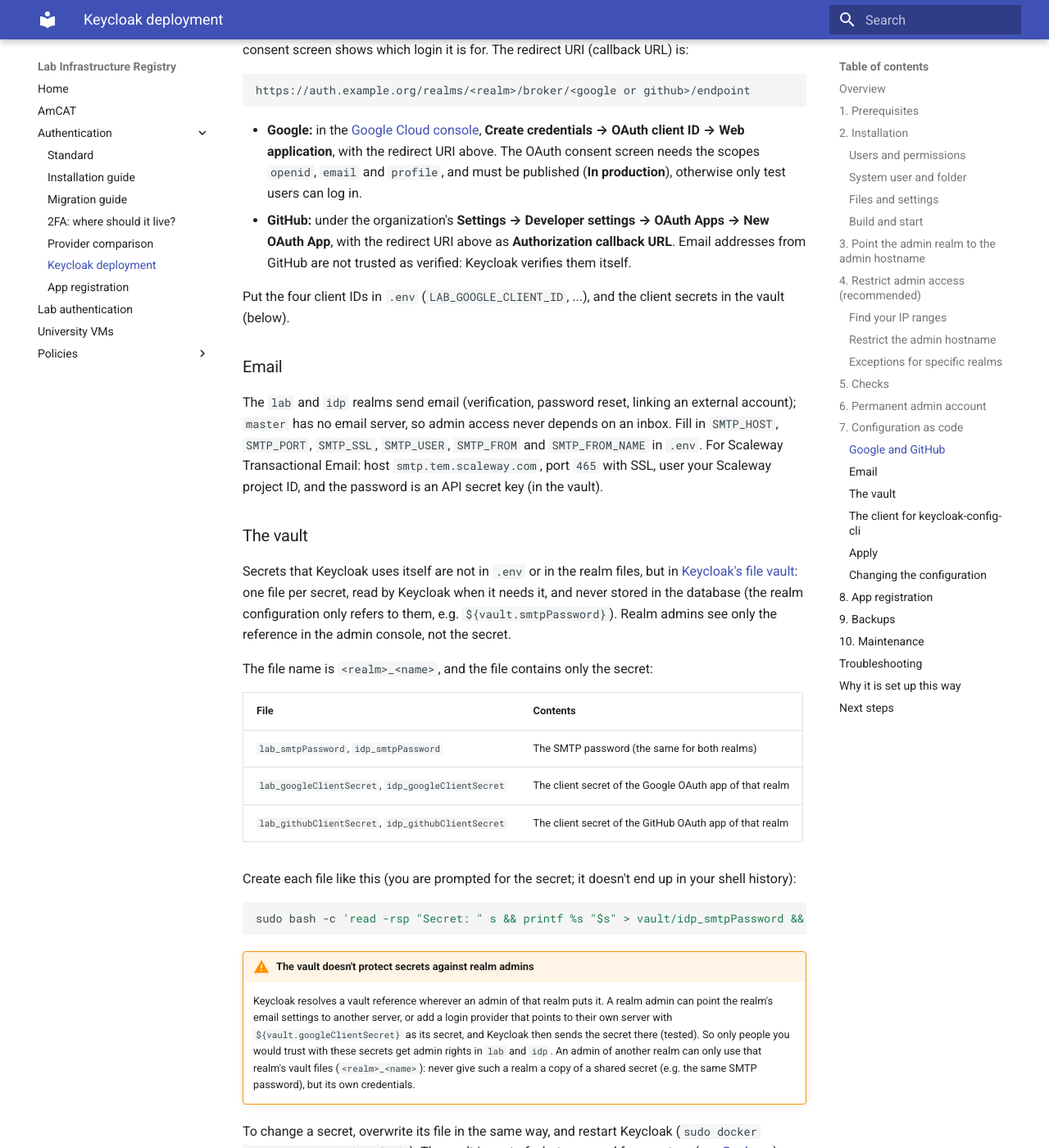
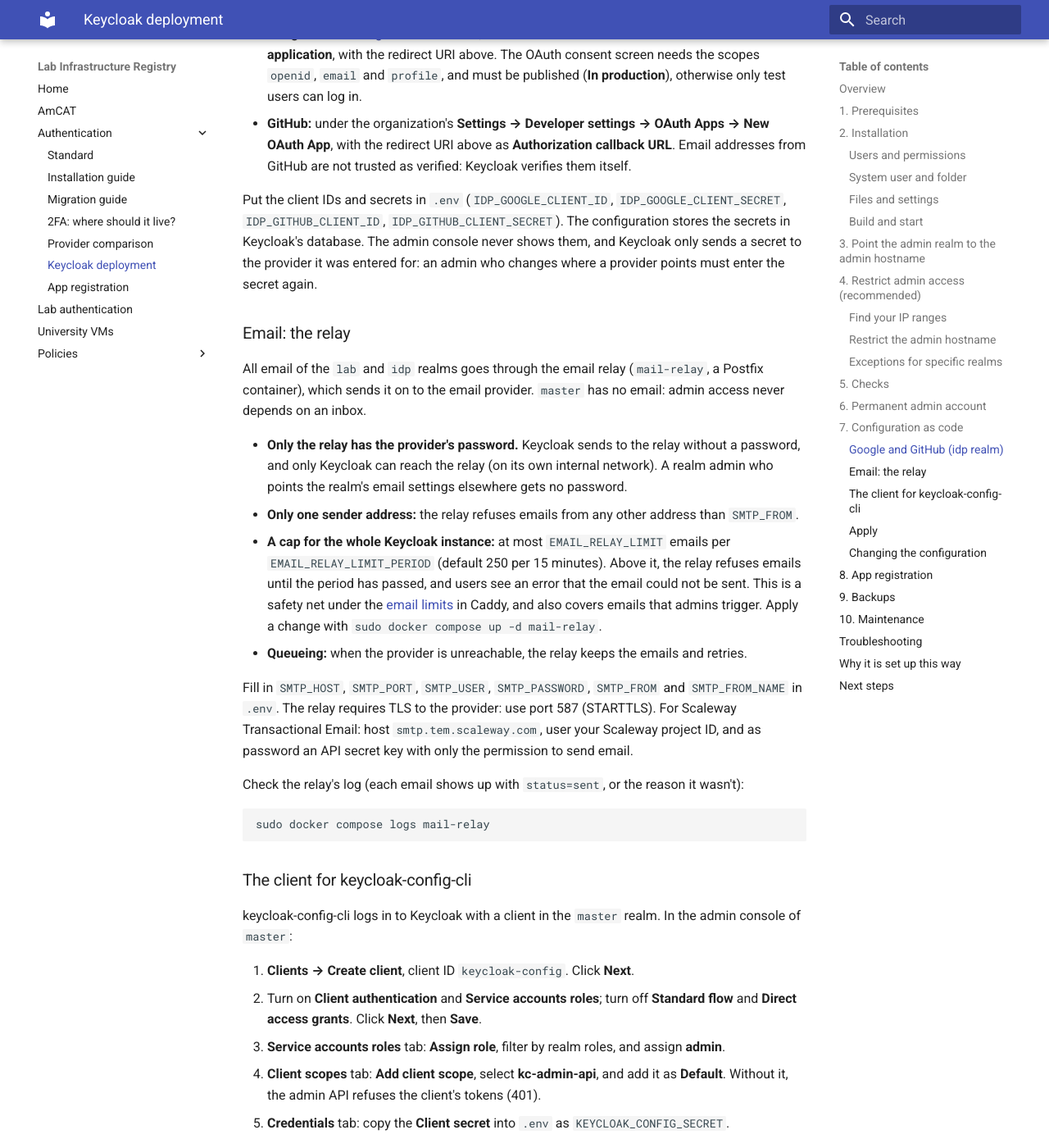
Before and after one commit to kasperwelbers/societal-analytics-lab-infra, an MkDocs documentation site: the page built from docs/keycloak-deploy.md, in a window 1280 px wide and 1400 px high, scrolled down 11020 px. Shown: the whole window at 82% size. Built offline with MkDocs 1.6.1 and Material for MkDocs 9.7.7, drawn with Linux system fonts in a browser that asks for light colours; some of the changed text lies outside the part shown.

Commit message:
Keycloak: email through a relay with a global cap; no vault; lab without Google/GitHub
- mail-relay (Postfix): the only place with the email provider's password,
  reachable only by Keycloak; accepts only SMTP_FROM as sender, caps all
  email at EMAIL_RELAY_LIMIT per EMAIL_RELAY_LIMIT_PERIOD (default 250 per
  15 minutes), queues while the provider is down. The realms send to it
  without a password, so a realm admin who redirects SMTP gets nothing.
- The vault is removed: a realm admin can send a vault secret anywhere.
  The idp's Google/GitHub secrets come from .env and are stored in the
  database, where Keycloak masks them and refuses a new token URL without
  the secret (tested).
- lab: no Google/GitHub login (institutional email addresses); its
  provider flows are removed. Runbook steps for updating the VM.

Co-Authored-By: Claude Opus 5.5 <noreply@anthropic.com>
Claude-Session: https://claude.ai/code/session_019W6Pqxp2q1zbwJeh2ybKkP

````diff
--- a/docs/auth-providers.md
+++ b/docs/auth-providers.md
@@ -164,7 +164,7 @@ Tested with Keycloak 26.8 (locally, with the realm configuration of the runbook)
 * **Email address as username, and changing it:** the required action **Update email** is off by default; without it, users edit their address directly and it is only verified afterwards. With it, the address (and the username) changes only after the new address is confirmed, and the user keeps the same `sub`, also when they log in with an external provider. The account console only shows the **Update email** button when **Edit username** is allowed; the email field stays read-only, and a direct change through the account API is ignored. Changing to an address of another account is refused ("Username already exists"). In a realm without an email server, **Update email** together with email as username makes accounts without an email address (the bootstrap admin) unable to log in with the admin CLI ("Account is not fully set up").
 * **Passkeys:** a passkey or security key works as a second factor after the password (`amr`: `pwd` + `mfa`), and is offered as such in the account console. Logging in with only a passkey (no password) is not enabled: the login page doesn't offer it, and a passwordless passkey registered through a direct link is not used.
 * **Re-login (`max_age`)** shows the username as text and asks only for the password.
-* **Vault secrets and realm admins:** the file vault keeps secrets out of the database, backups and the admin console (the console shows the reference, e.g. `${vault.smtpPassword}`). But a realm admin can reuse the reference: after pointing the realm's SMTP host to another server, Keycloak sent the SMTP password there; a new login provider with `${vault.googleClientSecret}` as its secret sent the Google client secret to its token URL. Admins can only use their own realm's vault files.
+* **Secrets and realm admins:** the file vault keeps secrets out of the database, backups and the admin console (the console shows the reference, e.g. `${vault.smtpPassword}`). But a realm admin can reuse the reference: after pointing the realm's SMTP host to another server, Keycloak sent the SMTP password there; a new login provider with `${vault.googleClientSecret}` as its secret sent the Google client secret to its token URL. Secrets stored in the database are better protected: the console masks them, and changing a provider's token URL without entering the secret again is refused ("Client secret must be re-entered ..."). Keycloak's SMTP password has no such protection, so email goes through a relay that holds the provider's password, and Keycloak has none to give away (all tested).
 * **keycloak-config-cli** substitutes variables inside comments too, skips unchanged files unless its cache is turned off, and deletes things it doesn't manage unless set to `no-delete`.
 
 ==TODO: real Google and GitHub logins, and the remaining items above.==
--- a/docs/keycloak-deploy.md
+++ b/docs/keycloak-deploy.md
@@ -3,7 +3,7 @@
 This runbook sets up Keycloak on a single VM, with PostgreSQL and Caddy (TLS via Let's Encrypt), using the files in [`deploy/keycloak/`](https://github.com/kasperwelbers/societal-analytics-lab-infra/tree/main/deploy/keycloak). It takes about an hour. Why Keycloak is being evaluated is explained in the [OIDC provider comparison](./auth-providers.md); what to test after the setup is in its [test checklist](./auth-providers.md#keycloak-test-checklist).
 
 !!! info "Placeholders"
-    This page uses `auth.example.org` (public hostname), `auth-admin.example.org` (admin hostname) and `apps.example.org` (app registration). The real hostnames, IP ranges and secrets are only stored on the VM (`.env`, `vault/` and `local/`).
+    This page uses `auth.example.org` (public hostname), `auth-admin.example.org` (admin hostname) and `apps.example.org` (app registration). The real hostnames, IP ranges and secrets are only stored on the VM (`.env` and `local/`).
 
 ## Overview
 
@@ -14,6 +14,7 @@ This runbook sets up Keycloak on a single VM, with PostgreSQL and Caddy (TLS via
 | **tls-init** | A one-off service that creates the internal certificate on the first start (and does nothing on later starts). |
 | **PostgreSQL** | The database, only reachable by Keycloak. |
 | **keycloak-config** | Only runs when you apply the realm configuration ([step 7](#7-configuration-as-code)): [keycloak-config-cli](https://github.com/adorsys/keycloak-config-cli) applies `realms/*.yaml` to Keycloak. |
+| **mail-relay** | Sends all email of the realms to the email provider; the only place with the provider's password ([step 7](#email-the-relay)). |
 | **app-registration** | A small site where users register apps (OIDC clients) in the `idp` realm ([step 8](#8-app-registration)). |
 
 Two TLS connections:
@@ -30,7 +31,7 @@ Three hostnames:
 | File | Contents |
 | --- | --- |
 | `docker-compose.yml` | The services, pinned versions, memory limits, health checks, and two networks (the database network has no internet access) |
-| `Dockerfile` | The optimized Keycloak image (`kc.sh build` with PostgreSQL, health endpoints and the file vault) |
+| `Dockerfile` | The optimized Keycloak image (`kc.sh build` with PostgreSQL and health endpoints) |
 | `Caddy.Dockerfile` | Caddy with the [rate limit module](https://github.com/mholt/caddy-ratelimit) |
 | `realms/` | The realm configuration (`master`, `lab`, `idp`), applied in [step 7](#7-configuration-as-code) |
 | `check-realms.py` | Checks `realms/` for mistakes that Keycloak accepts silently (run it after every change) |
@@ -42,7 +43,6 @@ Three hostnames:
 | `caddy-init.sh` | Run by the caddy-init service before Caddy starts: creates `local/admin-access.caddy` and `local/email-tiers.caddy` from the templates when they don't exist, and never changes existing files |
 | `local/` | The local Caddy settings. A local folder that is never committed. |
 | `.env.example` | All settings. Copied to `.env`, which holds the secrets and is never committed. |
-| `vault/` | Secrets that Keycloak reads at runtime (SMTP password, Google and GitHub client secrets). A local folder that is never committed. |
 | `backup.sh` | A database dump, for a daily cron job |
 
 ## 1. Prerequisites
@@ -159,12 +159,6 @@ sudo -u keycloak nano .env
 ```
 
 The local Caddy settings (`local/admin-access.caddy` for [step 4](#4-restrict-admin-access-recommended), and `local/email-tiers.caddy` for the [email limits](#10-maintenance)) are created from the templates on the first start. Unchanged, they add no admin restrictions, and give every app the default email limit.
-
-Create the vault folder (filled in [step 7](#7-configuration-as-code)). Keycloak runs as a different user inside its container (uid 1000), with group root, so the folder belongs to `keycloak:root` and is readable for the group:
-
-```bash
-sudo install -d -o keycloak -g root -m 750 vault
-```
 
 ### Build and start
 
@@ -318,7 +312,7 @@ The realms are configured in `realms/*.yaml`, and applied with [keycloak-config-
 | Realm | For | Login | Registration | External login |
 | --- | --- | --- | --- | --- |
 | `master` | Administrators only | Password + mandatory 2FA | No | No (and no email) |
-| `lab` | The lab's own infrastructure | Password + mandatory 2FA | Invitation only | Google, GitHub (existing accounts only) |
+| `lab` | The lab's own infrastructure | Password + mandatory 2FA | Invitation only | No (institutional addresses) |
 | `idp` | The shared login for servers run by others | Password + optional 2FA | Open | Google, GitHub |
 
 In all realms:
@@ -333,45 +327,35 @@ In all realms:
 
 Only what is in the files is managed: settings that are not in a file can still be changed in the admin console, and settings that are in a file are reset to the file's value on every apply. Nothing is deleted that isn't in the files: clients (e.g. registered apps), roles, flows, client scopes and login providers that were added in the admin console stay. Not managed at all: the frontend URL of `master` ([step 3](#3-point-the-admin-realm-to-the-admin-hostname)), users (except the app registration service account) and the `keycloak-config` client itself.
 
-### Google and GitHub
+### Google and GitHub (idp realm)
 
-Register a separate OAuth app per realm, so that each realm has its own credentials, and the consent screen shows which login it is for. The redirect URI (callback URL) is:
+The `idp` realm offers login with Google and GitHub. The `lab` realm doesn't: its accounts are tied to institutional email addresses (institutional login may be added later). Register an OAuth app at both, with this redirect URI (callback URL):
 
 ```
-https://auth.example.org/realms/<realm>/broker/<google or github>/endpoint
+https://auth.example.org/realms/idp/broker/<google or github>/endpoint
 ```
 
 * **Google:** in the [Google Cloud console](https://console.cloud.google.com/apis/credentials), **Create credentials → OAuth client ID → Web application**, with the redirect URI above. The OAuth consent screen needs the scopes `openid`, `email` and `profile`, and must be published (**In production**), otherwise only test users can log in.
 * **GitHub:** under the organization's **Settings → Developer settings → OAuth Apps → New OAuth App**, with the redirect URI above as **Authorization callback URL**. Email addresses from GitHub are not trusted as verified: Keycloak verifies them itself.
 
-Put the four client IDs in `.env` (`LAB_GOOGLE_CLIENT_ID`, ...), and the client secrets in the vault (below).
+Put the client IDs and secrets in `.env` (`IDP_GOOGLE_CLIENT_ID`, `IDP_GOOGLE_CLIENT_SECRET`, `IDP_GITHUB_CLIENT_ID`, `IDP_GITHUB_CLIENT_SECRET`). The configuration stores the secrets in Keycloak's database. The admin console never shows them, and Keycloak only sends a secret to the provider it was entered for: an admin who changes where a provider points must enter the secret again.
 
-### Email
+### Email: the relay
 
-The `lab` and `idp` realms send email (verification, password reset, linking an external account); `master` has no email server, so admin access never depends on an inbox. Fill in `SMTP_HOST`, `SMTP_PORT`, `SMTP_SSL`, `SMTP_USER`, `SMTP_FROM` and `SMTP_FROM_NAME` in `.env`. For Scaleway Transactional Email: host `smtp.tem.scaleway.com`, port `465` with SSL, user your Scaleway project ID, and the password is an API secret key (in the vault).
+All email of the `lab` and `idp` realms goes through the email relay (`mail-relay`, a Postfix container), which sends it on to the email provider. `master` has no email: admin access never depends on an inbox.
 
-### The vault
+* **Only the relay has the provider's password.** Keycloak sends to the relay without a password, and only Keycloak can reach the relay (on its own internal network). A realm admin who points the realm's email settings elsewhere gets no password.
+* **Only one sender address:** the relay refuses emails from any other address than `SMTP_FROM`.
+* **A cap for the whole Keycloak instance:** at most `EMAIL_RELAY_LIMIT` emails per `EMAIL_RELAY_LIMIT_PERIOD` (default 250 per 15 minutes). Above it, the relay refuses emails until the period has passed, and users see an error that the email could not be sent. This is a safety net under the [email limits](#10-maintenance) in Caddy, and also covers emails that admins trigger. Apply a change with `sudo docker compose up -d mail-relay`.
+* **Queueing:** when the provider is unreachable, the relay keeps the emails and retries.
 
-Secrets that Keycloak uses itself are not in `.env` or in the realm files, but in [Keycloak's file vault](https://www.keycloak.org/server/vault): one file per secret, read by Keycloak when it needs it, and never stored in the database (the realm configuration only refers to them, e.g. `${vault.smtpPassword}`). Realm admins see only the reference in the admin console, not the secret.
+Fill in `SMTP_HOST`, `SMTP_PORT`, `SMTP_USER`, `SMTP_PASSWORD`, `SMTP_FROM` and `SMTP_FROM_NAME` in `.env`. The relay requires TLS to the provider: use port 587 (STARTTLS). For Scaleway Transactional Email: host `smtp.tem.scaleway.com`, user your Scaleway project ID, and as password an API secret key with only the permission to send email.
 
-The file name is `<realm>_<name>`, and the file contains only the secret:
-
-| File | Contents |
-| --- | --- |
-| `lab_smtpPassword`, `idp_smtpPassword` | The SMTP password (the same for both realms) |
-| `lab_googleClientSecret`, `idp_googleClientSecret` | The client secret of the Google OAuth app of that realm |
-| `lab_githubClientSecret`, `idp_githubClientSecret` | The client secret of the GitHub OAuth app of that realm |
-
-Create each file like this (you are prompted for the secret; it doesn't end up in your shell history):
+Check the relay's log (each email shows up with `status=sent`, or the reason it wasn't):
 
 ```bash
-sudo bash -c 'read -rsp "Secret: " s && printf %s "$s" > vault/idp_smtpPassword && chown keycloak:root vault/idp_smtpPassword && chmod 640 vault/idp_smtpPassword'
+sudo docker compose logs mail-relay
 ```
-
-!!! warning "The vault doesn't protect secrets against realm admins"
-    Keycloak resolves a vault reference wherever an admin of that realm puts it. A realm admin can point the realm's email settings to another server, or add a login provider that points to their own server with `${vault.googleClientSecret}` as its secret, and Keycloak then sends the secret there (tested). So only people you would trust with these secrets get admin rights in `lab` and `idp`. An admin of another realm can only use that realm's vault files (`<realm>_<name>`): never give such a realm a copy of a shared secret (e.g. the same SMTP password), but its own credentials.
-
-To change a secret, overwrite its file in the same way, and restart Keycloak (`sudo docker compose restart keycloak`). The vault is part of what you need for a restore (see [Backups](#9-backups)).
 
 ### The client for keycloak-config-cli
 
@@ -401,11 +385,13 @@ sudo docker compose restart app-registration
 
 Check, in a private browser window:
 
-* the `lab` and `idp` login pages (`https://auth.example.org/realms/<realm>/account`) show Google and GitHub;
+* the `idp` login page (`https://auth.example.org/realms/idp/account`) shows Google and GitHub, and the `lab` login page doesn't;
 * a user without a second factor is asked to set up OTP in `lab`, and not in `idp`;
-* **Realm settings → Email → Test connection** works in both realms.
+* **Realm settings → Email → Test connection** works in both realms, and the email shows up in `sudo docker compose logs mail-relay`.
 
-**After the first apply on an existing installation:** flows, login providers and other things that were created by hand stay, even if the files now define the same thing under another name. Check **Authentication** in each realm: the flows bound to *Browser flow* are now the ones from the files (`browser-2fa-required` or `browser-2fa-optional`); delete custom flows that are no longer used. A realm whose name is not `lab` or `idp` is not touched: the files create new realms with these names.
+**After the first apply on an existing installation:** flows, login providers and other things that were created by hand, or by an earlier version of the files, stay, even if the files now define the same thing under another name or no longer contain it. Check **Authentication** in each realm: the flows bound to *Browser flow* are now the ones from the files (`browser-2fa-required` or `browser-2fa-optional`); delete custom flows that are no longer used. A realm whose name is not `lab` or `idp` is not touched: the files create new realms with these names.
+
+**Updating from the version with a vault and Google/GitHub in `lab`:** put the SMTP password in `.env` as `SMTP_PASSWORD`, and the idp client secrets as `IDP_GOOGLE_CLIENT_SECRET` and `IDP_GITHUB_CLIENT_SECRET` (from the files in `vault/`), and set `SMTP_PORT=587`. Rebuild and start (`sudo docker compose up -d --build`), and apply the configuration. Then, in the `lab` realm, delete the login providers **google** and **github** (**Identity providers**) and the flows `post-login-2fa-required`, `post-login-2fa-required-2fa`, `post-login-2fa-required-setup-otp` and `first-broker-login-existing-users` (**Authentication**; delete the top-level flows, their sub-flows go with them). Finally delete the `vault/` folder: `sudo rm -r vault`.
 
 ### Changing the configuration
 
@@ -444,7 +430,7 @@ echo '15 3 * * * root /opt/keycloak/societal-analytics-lab-infra/deploy/keycloak
 ```
 
 * **The dumps are sensitive:** they contain user data, password hashes, client secrets and the realm signing keys. The backup folder is only readable by root.
-* **Keycloak has no master key:** the database dump (plus `.env`, `vault/` and `local/`) is all you need to restore. The internal certificate is not part of the backup: on a new VM, tls-init creates a new one.
+* **Keycloak has no master key:** the database dump (plus `.env` and `local/`) is all you need to restore. The internal certificate is not part of the backup: on a new VM, tls-init creates a new one.
 * **Keycloak's register of running instances** (the `jgroups_ping` table) is left out of the dump. Restoring old entries would make Keycloak believe another instance is running.
 * ==TODO: encryption and an off-site copy, once the lab's backup strategy is decided. Until then, the dumps are on the same VM, so they don't protect against losing the VM.==
 
@@ -593,6 +579,7 @@ Log in to the admin console as `recovery-admin`, fix the problem (e.g. delete th
 | After renaming a realm, the account console or admin console of that realm doesn't load | Keycloak doesn't update the URLs of the built-in clients (`account`, `account-console`, `security-admin-console`): fix their root and redirect URLs by hand, or create the realm again with the new name. |
 | `admin-cli.sh login` fails with `Account is not fully set up` | The account has no email address, while the realm uses email addresses as usernames and has the required action **Update email** turned on. The realm configuration keeps **Update email** off in `master` for this reason; check **Authentication → Required actions** in `master`. |
 | A login flow asks for OTP twice, or not at all | A "Condition - sub-flow executed" refers to a flow name that doesn't exist (e.g. after copying a flow). Run `python3 check-realms.py`. |
+| Users see that an email could not be sent | The relay refused or couldn't deliver it. `sudo docker compose logs mail-relay` shows why, e.g. the cap was reached (`Message delivery request rate limit exceeded`), a wrong sender address in a realm (`Sender address rejected`), or a login or TLS problem with the provider. |
 | The app registration site restarts continuously | The `idp` realm doesn't exist yet (apply the realm configuration), or a value is missing in `.env`: check `sudo docker compose logs app-registration`. |
 | Users see "Please try again later" | An email limit was reached (see [Email limits](#10-maintenance)). The message says which: their network, or the app. |
 | `WARN ... configured to build using Bake, but buildx isn't installed` | Harmless: Compose falls back to the classic build. To remove the warning, install the buildx plugin (`sudo apt install docker-buildx-plugin`, with Docker from Docker's own repository). |
@@ -610,7 +597,8 @@ Log in to the admin console as `recovery-admin`, fix the problem (e.g. delete th
 * **Exceptions for specific realms:** not a Keycloak recommendation, but a deliberate choice to let admins outside our network manage their own realm. It makes that realm's admin console reachable for them, behind its own login and 2FA, and keeps the `master` realm restricted.
 * **PostgreSQL 18:** the version Keycloak 26.8 is tested with.
 * **Configuration as code with keycloak-config-cli:** the realm settings are reviewed and versioned like code, and a realm can be rebuilt. It never deletes what it doesn't manage (`IMPORT_MANAGED_*=no-delete`), so things added in the admin console, and apps registered by users, are safe. It applies every file on every run (`IMPORT_CACHE_ENABLED=false`), so changes made in the admin console to managed settings don't silently persist.
-* **Secrets in the vault, not in the database:** the [file vault](https://www.keycloak.org/server/vault) keeps the SMTP password and the Google and GitHub client secrets out of the database, its backups, and the admin console.
+* **An email relay instead of Keycloak's own SMTP login:** Keycloak would send its SMTP password to whatever server a realm admin enters. With the relay, Keycloak has no password to give away, and the relay adds a cap, a fixed sender address and a queue. (An earlier version kept secrets in Keycloak's [file vault](https://www.keycloak.org/server/vault): that keeps them out of the database, but a realm admin can use a vault reference anywhere, and so send the secret to their own server. Tested, so we don't use it.)
+* **The idp's Google and GitHub secrets in the database:** Keycloak masks them, and requires them again when a provider is pointed elsewhere, so a realm admin can't send them to their own server.
 * **Email limits in Caddy:** Keycloak has no limit on how many emails it sends; brute force detection only covers logins. Without a limit, anyone could use the registration and password reset forms to send many emails, which costs money and damages the sender reputation of our domain. Caddy blocks only the requests that send an email, so a limit never breaks logins or the sessions of an app; the limit per app keeps one app (or someone abusing its login page) from using up everything.
 * **2FA with OTP as the default to set up:** OTP works on every device and doesn't depend on a particular platform; passkeys and security keys can be added in the account console.
 * **Temporary bootstrap admin, replaced by a permanent admin with 2FA:** see [Bootstrapping and recovering an admin account](https://www.keycloak.org/server/bootstrap-admin-recovery).
````
Also changed, not shown: other parts of docs/keycloak-deploy.md (+1 -0 lines), deploy/keycloak/README.md (+0 -1 lines), docs/vm.md (+1 -1 lines), 5 other files.
